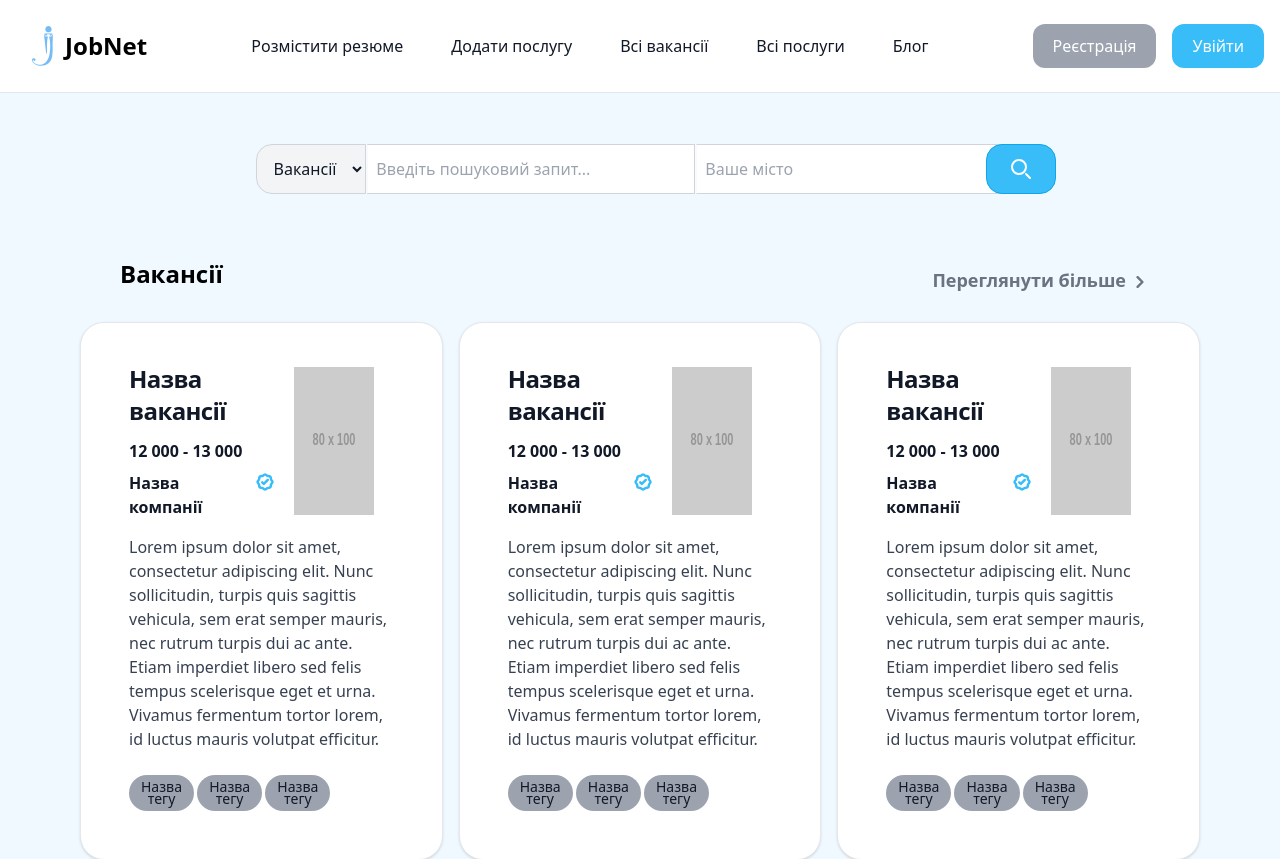
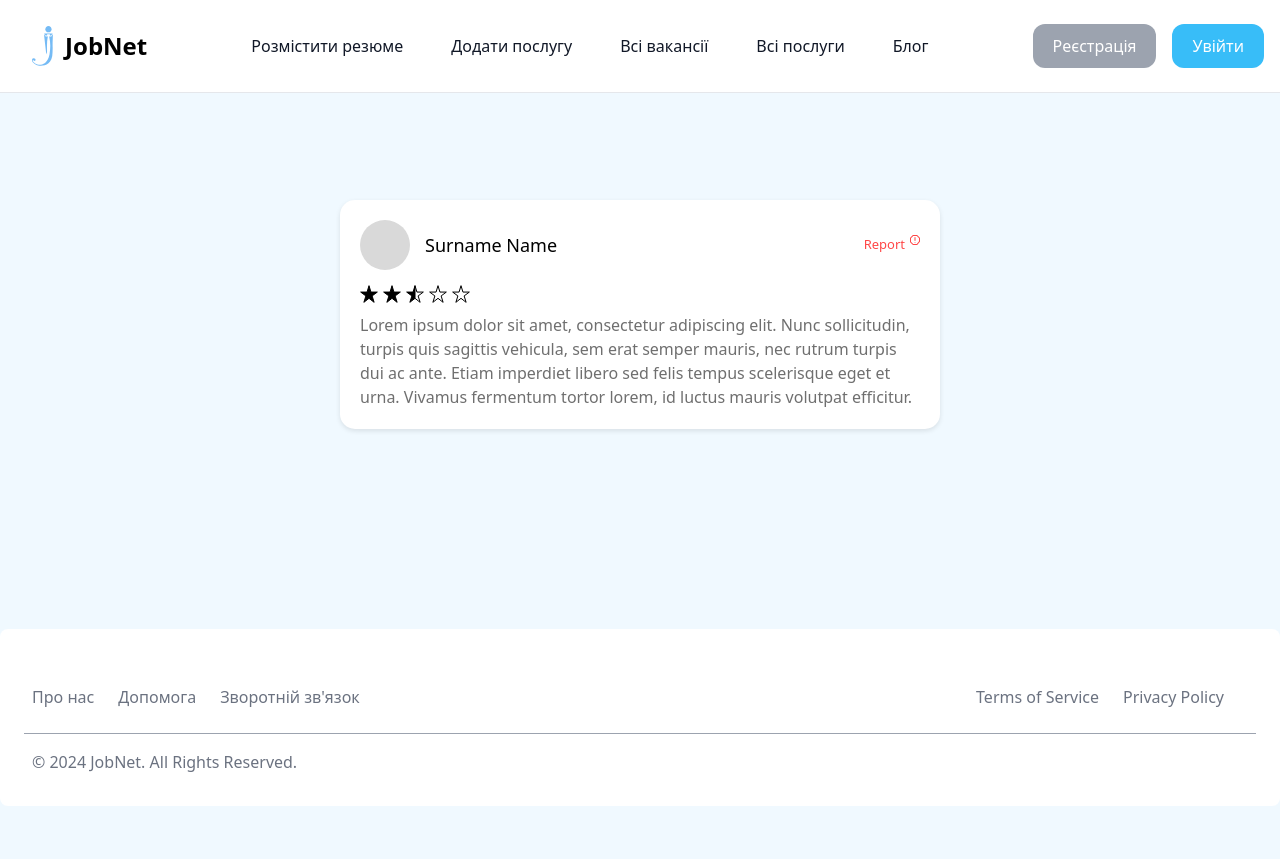
Before and after one commit to d-domnikova/jobnet, a React (Vite) app: page / in a window 1280 px wide. Shown: the top 859 px of the page. After the commit the page ends 806 px from the top, so only its background shows below. Built offline with nearby package versions, Linux system fonts and the light colour scheme.

Commit message:
[3.1] Post page - review component

```diff
--- a/src/App.jsx
+++ b/src/App.jsx
@@ -2,11 +2,12 @@ import SignUp from "/src/pages/SignUp";
 import NoPage from "/src/pages/NoPage";
 import Landing from "/src/pages/Landing";
 import Blog from "/src/pages/Blog";
+import Post from "src/pages/Post.jsx";
 
 export default function App() {
   return (
     <>
-    <Landing/>
+    <Post/>
     </>
   )
 }
--- /dev/null
+++ b/src/components/Review.jsx
@@ -0,0 +1,97 @@
+import StarFilled from "src/icons/StarFilled.jsx";
+import Report from "src/icons/Report.jsx";
+import StarHalved from "src/icons/StarHalved.jsx";
+import StarEmpty from "src/icons/StarEmpty.jsx";
+
+const Review = ({ avatar, name, comment, rating}) => {
+    const containerStyle = {
+        backgroundColor: '#FFFFFF',
+        borderRadius: '15px',
+        padding: '20px',
+        display: 'flex',
+        flexDirection: 'column',
+        gap: '10px',
+        boxShadow: '0 2px 5px rgba(0, 0, 0, 0.1)',
+        maxWidth: '600px', // Optional for limiting width
+    };
+
+    const starsContainerStyle = {
+        display: 'flex',
+        alignItems: 'center',
+        gap: '5px',
+        marginTop: '5px',
+    };
+
+    const headerStyle = {
+        display: 'flex',
+        justifyContent: 'space-between',
+        alignItems: 'center',
+    };
+
+    const avatarStyle = {
+        width: '50px',
+        height: '50px',
+        borderRadius: '50%',
+        backgroundColor: '#D9D9D9', // Placeholder color for the avatar
+        flexShrink: 0,
+    };
+
+    const nameStyle = {
+        fontSize: '18px',
+        fontWeight: 500,
+        color: '#000000',
+        marginLeft: '15px',
+    };
+
+    const reportStyle = {
+        display: 'flex',
+        alignItems: 'right',
+        fontSize: '13px',
+        fontWeight: 400,
+        color: '#FF4747',
+        cursor: 'pointer',
+        gap: '5px',
+    };
+
+    const bodyStyle = {
+        fontSize: '16px',
+        fontWeight: 400,
+        textAlign:'left',
+        color: '#6F6F6F',
+        lineHeight: '1.5',
+    };
+
+    return (
+        <div style={containerStyle}>
+            <div style={headerStyle}>
+                <div style={{display: 'flex', alignItems: 'center'}}>
+                    <div style={avatarStyle}></div>
+                    <span style={nameStyle}>{name}</span>
+                </div>
+                <span style={reportStyle}>
+                    Report
+                    <Report/>
+                </span>
+
+            </div>
+            <div style={starsContainerStyle}>{renderStars(rating)}</div>
+            <div style={bodyStyle}>{comment}</div>
+        </div>
+    );
+};
+
+export default Review;
+
+const renderStars = (rating) => {
+    const stars = [];
+    for (let i = 0; i < 5; i++) {
+        if (rating >= i + 1) {
+            stars.push(<StarFilled key={i} />);
+        } else if (rating > i) {
+            stars.push(<StarHalved key={i}/>);
+        } else {
+            stars.push(<StarEmpty key={i} />);
+        }
+    }
+    return stars;
+};
--- /dev/null
+++ b/src/icons/Report.jsx
@@ -0,0 +1,10 @@
+export default function Report()
+{
+    return (
+        <svg width="10" height="10" viewBox="0 0 25 25" fill="none" xmlns="http://www.w3.org/2000/svg">
+            <path fill-rule="evenodd" clip-rule="evenodd"
+                  d="M17.5 0C17.8315 0 18.1495 0.131696 18.3839 0.366116L24.6339 6.61612C24.8683 6.85054 25 7.16848 25 7.5V16.25C25 16.5424 24.8975 16.8256 24.7103 17.0502L18.4603 24.5502C18.2228 24.8352 17.871 25 17.5 25H7.5C7.16848 25 6.85054 24.8683 6.61612 24.6339L0.366116 18.3839C0.131696 18.1495 0 17.8315 0 17.5V7.5C0 7.16848 0.131696 6.85054 0.366116 6.61612L6.61612 0.366116C6.85054 0.131696 7.16848 0 7.5 0H17.5ZM16.9822 2.5H8.01777L2.5 8.01777V16.9822L8.01777 22.5H16.9145L22.5 15.7974V8.01777L16.9822 2.5ZM12.5 17.5C13.1904 17.5 13.75 18.0596 13.75 18.75C13.75 19.4404 13.1904 20 12.5 20C11.8096 20 11.25 19.4404 11.25 18.75C11.25 18.0596 11.8096 17.5 12.5 17.5ZM12.5 5C13.1904 5 13.75 5.55964 13.75 6.25V13.75C13.75 14.4404 13.1904 15 12.5 15C11.8096 15 11.25 14.4404 11.25 13.75V6.25C11.25 5.55964 11.8096 5 12.5 5Z"
+                  fill="#FF4747"/>
+        </svg>
+    )
+}
--- /dev/null
+++ b/src/icons/StarEmpty.jsx
@@ -0,0 +1,15 @@
+export default function StarEmpty(props){
+    let width = props.width ? props.width : "18"
+    let height = props.height ? props.height : "18"
+    let color = props.color ? props.color : "black"
+    let strokeWidth = props.strokeWidth ? props.strokeWidth:"3"
+    let strokeLinejoin = props.strokeLinejoin ? props.strokeLinejoin:"round"
+
+    return(
+        <svg width={width} height={height} viewBox="0 0 54 54" fill="none" xmlns="http://www.w3.org/2000/svg">
+            <path
+                d="M52 21.2308H32.8036L27 2L21.1964 21.2308H2L17.625 32.7692L11.5982 52L27 39.9808L42.4018 52L36.375 32.7692L52 21.2308Z"
+                stroke={color} stroke-width={strokeWidth} stroke-linejoin={strokeWidth}/>
+        </svg>
+    )
+}
--- /dev/null
+++ b/src/icons/StarFilled.jsx
@@ -0,0 +1,10 @@
+export default function StarFilled() {
+    return(
+        <svg width="18" height="18" viewBox="0 0 54 54" fill="none" xmlns="http://www.w3.org/2000/svg">
+            <path
+                d="M52 21.2308H32.8036L27 2L21.1964 21.2308H2L17.625 32.7692L11.5982 52L27 39.9808L42.4018 52L36.375 32.7692L52 21.2308Z"
+                fill="black" stroke="black" stroke-width="3" stroke-linejoin="round"/>
+        </svg>
+
+    )
+}
--- /dev/null
+++ b/src/icons/StarHalved.jsx
@@ -0,0 +1,11 @@
+export default function StarHalved() {
+    return(
+        <svg width="18" height="18" viewBox="0 0 54 54" fill="none" xmlns="http://www.w3.org/2000/svg">
+        <path fill-rule="evenodd" clip-rule="evenodd"
+              d="M27 39.9808V2L21.1964 21.2308H2L17.625 32.7692L11.5982 52L27 39.9808Z" fill="black"/>
+        <path
+            d="M27 2L32.8036 21.2308H52L36.375 32.7692L42.4018 52L27 39.9808M27 2L21.1964 21.2308H2L17.625 32.7692L11.5982 52L27 39.9808M27 2V39.9808"
+            stroke="black" stroke-width="3" stroke-linejoin="round"/>
+    </svg>
+    )
+}
--- a/src/pages/Blog.jsx
+++ b/src/pages/Blog.jsx
@@ -2,7 +2,7 @@ import BlogPost from "src/components/BlogPost.jsx";
 import Pagination from "src/components/pageComponents/Pagination.jsx";
 import Tag from "src/components/Tag.jsx";
 
-export default function Landing() {
+export default function Blog() {
     const containerStyle = {
         display: 'grid',
         gridTemplateColumns: 'repeat(3, auto)', // Three columns
--- /dev/null
+++ b/src/pages/Post.jsx
@@ -0,0 +1,15 @@
+import Review from "src/components/Review.jsx";
+
+export default function Post() {
+
+
+    return (
+        <center>
+            <div style={{marginTop: '200px', marginBottom: '200px', justifyContent: "center"}}>
+                <Review name={"Surname Name"}
+                        rating={2.5}
+                        comment={"Lorem ipsum dolor sit amet, consectetur adipiscing elit. Nunc sollicitudin, turpis quis sagittis vehicula, sem erat semper mauris, nec rutrum turpis dui ac ante. Etiam imperdiet libero sed felis tempus scelerisque eget et urna. Vivamus fermentum tortor lorem, id luctus mauris volutpat efficitur. "}/>
+            </div>
+        </center>
+    );
+}
```
